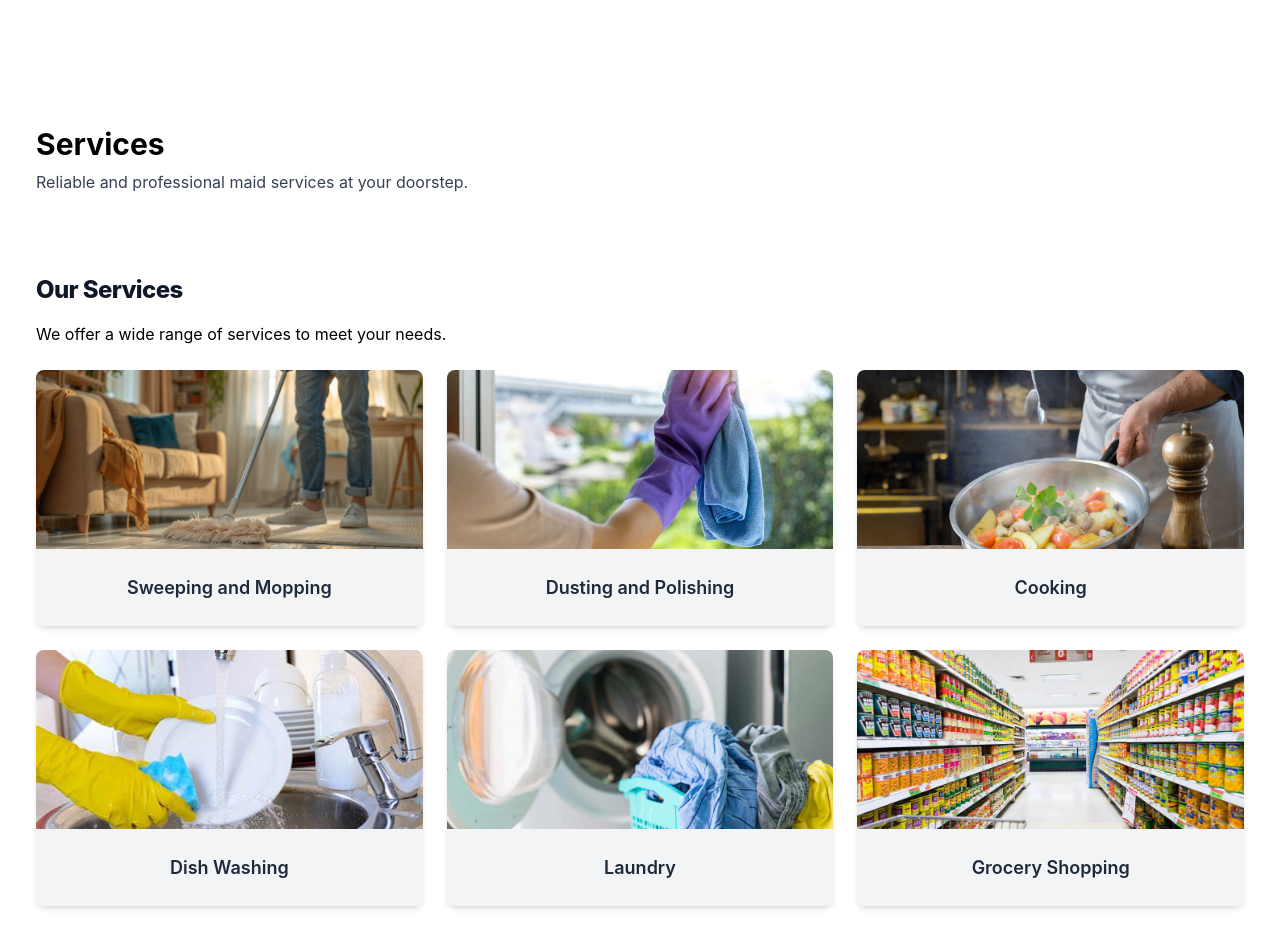
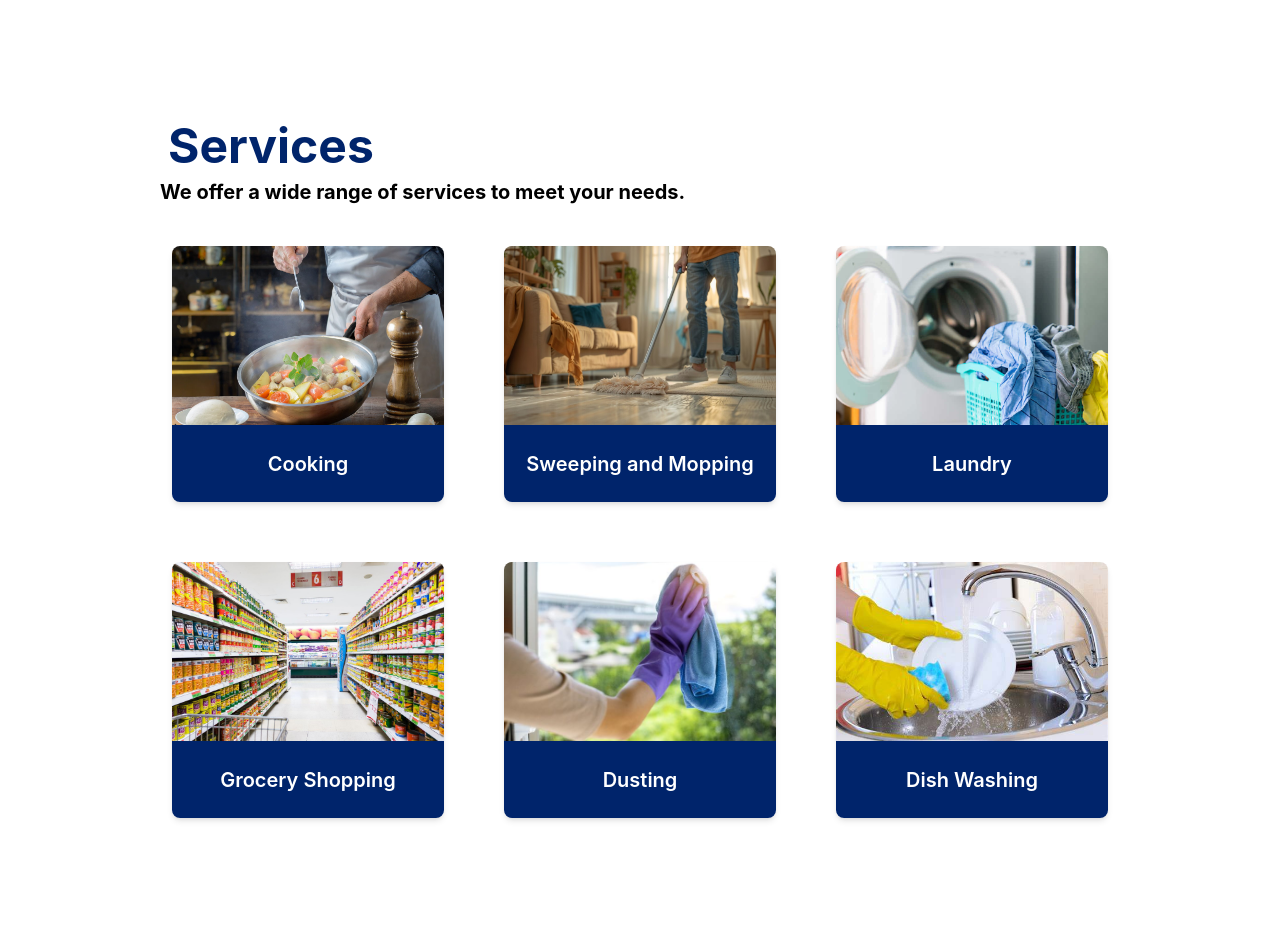
Before and after one commit to utkarsh-12zero9/Homemaid-via-react, a React (Vite) app: page / in a window 1280 px wide. Shown: the part 1700-2648 px from the top of the page. After the commit the page ends 2558 px from the top, so only its background shows below. Built offline with nearby package versions, Linux system fonts and the light colour scheme.

Commit message:
Add Services2 component with service images and titles; update App.jsx to use Services2

```diff
--- a/src/App.jsx
+++ b/src/App.jsx
@@ -2,11 +2,54 @@ import { useRef } from "react";
 import About from "./Components/About";
 import Navbar from "./Components/Navbar";
 import HomePage from "./Components/Homepage";
-import Services from "./Components/Services";
+import cooking from "./assets/cooking.jpg";
+import sweeping from "./assets/sweeping.jpg";
+import laundry from "./assets/laundry.jpg";
+import dusting from "./assets/dusting.jpg";
+import dishWashing from "./assets/dishwashing.jpg";
+import grocery from "./assets/grocery.jpg";
+// import Services from "./Components/Services";
+import Services2 from "./Components/Services2";
 
 function App() {
   const aboutRef = useRef(null);
   const servicesRef = useRef(null);
+
+  const services=[
+      {
+          id:1,
+          title: "Cooking",
+          image : cooking,
+      },
+      {
+          id:2,
+          title: "Sweeping and Mopping",
+          image : sweeping,
+      },
+      {
+          id:3,
+          title: "Laundry",
+          image : laundry,
+      },
+      {
+        id:4,
+        title: "Grocery Shopping",
+        image : grocery,
+      },
+      {
+        id:5,
+        title: "Dusting",
+        image : dusting,
+      },
+      {
+        id:6,
+        title: "Dish Washing",
+        image : dishWashing,
+      },
+
+
+
+  ]
 
   const scrollToAbout = () => {
     if (aboutRef.current) {
@@ -32,8 +75,11 @@ function App() {
         <div ref={aboutRef}>
           <About />
         </div>
-        <div ref={servicesRef}>
-          <Services />
+        {/* <div ref={servicesRef}>
+          <Services/>
+        </div> */}
+        <div ref={servicesRef} className="pt-20 bg-white min-h-screen">
+          <Services2 services={services} />
         </div>
       </div>
     </>
--- /dev/null
+++ b/src/Components/Services2.jsx
@@ -0,0 +1,37 @@
+import React from 'react'
+// import cooking from '../assets/cooking.jpg';
+function Services2(props) {
+
+
+  return (
+    <>
+        <div className='pb-10'>
+            <h1 className='text-5xl text-[#00246B] font-bold ml-42 mb-2 mt-8'>Services</h1>
+            <p className=" text-xl font-bold ml-40 text-black">
+                We offer a wide range of services to meet your needs.
+            </p>
+            <div className='flex w-[80%] flex-wrap justify-center gap-15 mx-auto mt-10'>
+                {props.services.map((service, index) => (
+                    <div key={service.id} className='Card bg-white rounded-lg shadow-md overflow-hidden flex flex-col h-64 w-68 hover:scale-105 transition-transform duration-300 ease-in-out'>
+                        <div className='h-[70%] w-full'>
+                            <img
+                                src={service.image}
+                                alt={service.title}
+                                className='object-cover w-full h-full'
+                            />
+                        </div>
+                        <div className='h-[30%] px-3 bg-opacity-50 bg-[#00246B] flex items-center justify-center'>
+                            <span className='text-xl font-semibold text-white'>{service.title}</span>
+                        </div>
+                    </div>
+                ))
+
+                }
+            </div>
+        </div>
+
+    </>
+  )
+}
+
+export default Services2
```
